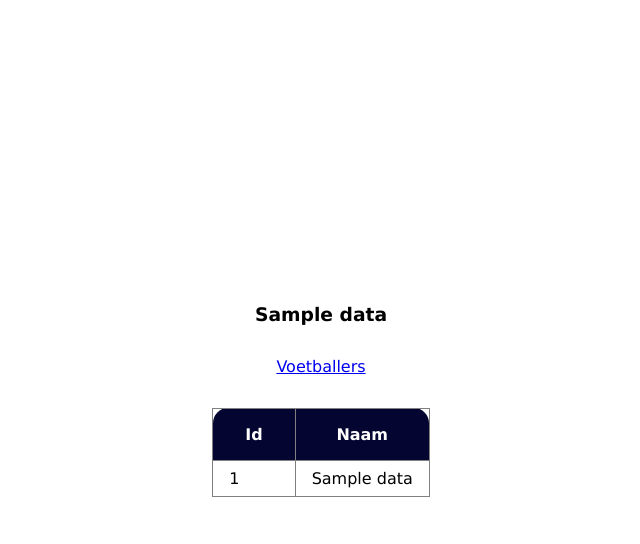
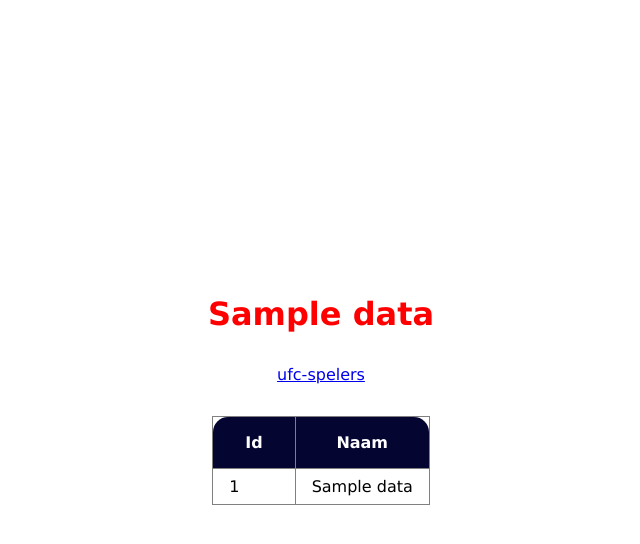
Before and after one commit to Chr1sje124/mvc-oop-toets-herk-335352, a PHP site: template app/views/home/index.php in a window 1280 px wide. Shown: the top 544 px of the page, without its empty margins (319-959 px from the left). Run offline with PHP 8.4, Linux system fonts and the light colour scheme; the template is opened without the code that fills it: most values are stand-ins (such as "Sample title", 1, 10 or a date in 2020); some libraries are stand-ins or nearby versions.

Commit message:
Initial Commit

```diff
--- a/app/Models/ufcModel.php
+++ b/app/Models/ufcModel.php
@@ -12,7 +12,7 @@ class ufcModel
 
     public function getUfc()
     {
-        $sql = 'SELECT Id, Name, Ranking, Length, Weight, Age, WinsByKnockout FROM Voetballers;';
+        $sql = 'SELECT Id, Name, Ranking, Length, Weight, Age, WinsByKnockout FROM poundforpound;';
 
         $this->db->query($sql);
 
--- a/app/config/config.php
+++ b/app/config/config.php
@@ -1,6 +1,6 @@
 <?php
 
-define('URLROOT', 'http://www.mvc-oop-toets-herk.com/');
+define('URLROOT', 'http://mvc-oop-toets-herk.com/');
 
 define('DB_HOST', 'localhost');
 define('USERNAME', 'root');
--- a/app/controllers/Ufc.php
+++ b/app/controllers/Ufc.php
@@ -26,7 +26,7 @@ class Ufc extends BaseController
         }
         // var_dump($result);
         $data = [
-            'title' => 'Welkom op de Landenpagina',
+            'title' => "Men's Pound-for-Pound top rank UFC",
             'rows' => $rows
         ];
 
--- a/app/views/home/index.php
+++ b/app/views/home/index.php
@@ -9,7 +9,7 @@
 </head>
 <body>
     <h3><?= $data['title']; ?></h3>
-    <a href="<?= URLROOT; ?>/Voetballers/index">Voetballers</a>
+    <a href="<?= URLROOT; ?>/ufc">ufc-spelers</a>
 
     <table border="1">
         <thead>
--- a/public/css/style.css
+++ b/public/css/style.css
@@ -17,7 +17,6 @@ table {
     border-collapse: collapse;
 }
 td {
-    /* border: 1px solid black; */
     padding: .5rem 1rem;
     border-bottom: 1px solid gray;
 }
@@ -49,3 +48,7 @@ tr{
 tr:hover {
     background-color: rgb(124, 166, 186);
 }
+h3 {
+    color: red;
+    font-size: 2rem;
+}
```
Also changed, not shown: app/views/ufc/index.php (renamed from app/views/voetballers/index.php, +5 -5 lines).
